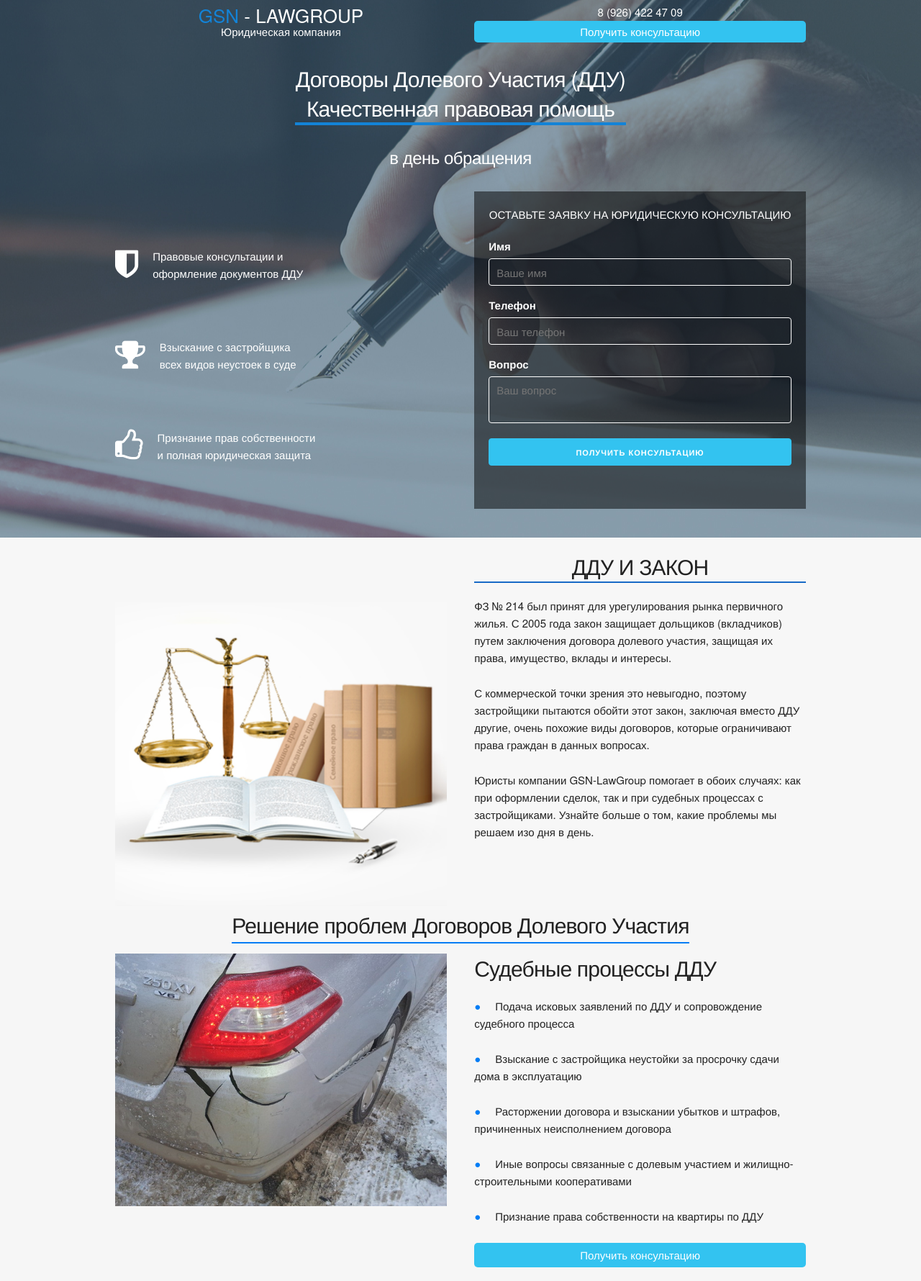
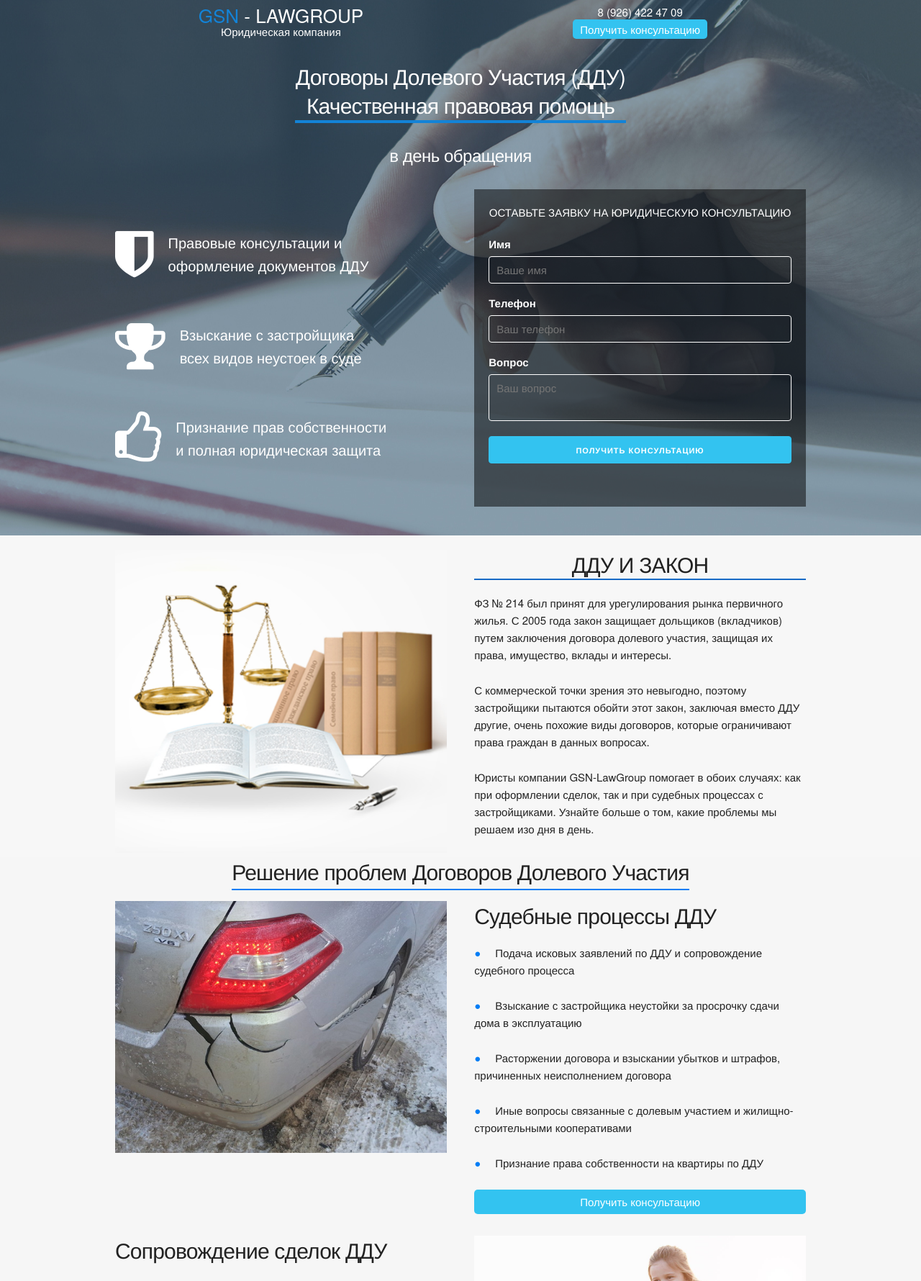
Before and after one commit to YellowAgency/lawers_landing, a Django app: page / in a window 1280 px wide. Shown: the top 1780 px of the page at 72% size. Run offline with Django 3.2, Linux system fonts and the light colour scheme; some libraries are stand-ins or nearby versions.

Commit message:
исправил текст на первом экране

```diff
--- a/static/css/contacts.css
+++ b/static/css/contacts.css
@@ -3,7 +3,6 @@
     background: url('../img/contacts_bg_left.jpg');
     background-size: cover;
     color: white;
-    margin-top: 30px;
 }
 .contacts__contacts__header_span{
     padding-bottom: 5px;
--- a/static/css/main.css
+++ b/static/css/main.css
@@ -50,12 +50,11 @@
 }
 
 .fiches {
-    margin: 65px 0;
-
+    margin: 40px 0;
 }
 
 .fiches__text {
-    margin: 13px 0 0 20px;
+   margin: 18px 0 0 20px;
 }
 
 .main__functions {
@@ -84,7 +83,7 @@
 
 .success__numbers {
     background: url("../img/success_numbers.jpg") center;
-    padding-top: 30px;
+    padding: 30px 0;
 }
 
 .success__numbers__tree-tops {
@@ -93,7 +92,6 @@
 
 .success__numbers__one-top {
     padding: 10px;
-    height: 150px;
 }
 
 .success__numbers__header {
@@ -194,7 +192,8 @@
     margin-top: 13px;
 }
 
-.fiches__margin{
+.fiches_p {
+    font-size: 20px;
     margin-bottom: 0;
 }
 
@@ -222,6 +221,20 @@
     color: white;
 }
 
+.consultation__a_decoration_small{
+    text-decoration: none;
+    color: white;
+    background-color: #33C3F0;
+    border-color: #33C3F0;
+    text-align: center;
+    border-radius: 5px;
+    padding: 3px 10px;
+}
+
+.consultation__a_decoration_small:hover{
+    text-decoration: none;
+    color: white;
+}
 
 /* стили модального окна */
 .modalDialog {
--- a/static/css/screen3.css
+++ b/static/css/screen3.css
@@ -14,9 +14,6 @@
     background-color: #f7f7f7;
 }
 
-.vocation-left{
-    padding-top: 70px;
-}
 
 .vocation_padding {
     padding-top: 10px;
--- a/templates/base.html
+++ b/templates/base.html
@@ -32,7 +32,7 @@
                     <h6 class="header__number_margin">
                         8 (926) 422 47 09
                     </h6>
-                    <a class="button-primary consultation consultation__a_decoration" href="#openModal" onclick="getConsultation(this)">Получить консультацию</a>
+                    <a class="button-primary consultation consultation__a_decoration_small" href="#openModal" onclick="getConsultation(this)">Получить консультацию</a>
 
                 </div>
             </div>
@@ -58,13 +58,13 @@
                 <div class="six columns">
                     <div class="row fiches">
                         <div class="u-pull-left fiches__icon">
-                            <i class="fa fa-shield fa-3x" aria-hidden="true"></i>
+                            <i class="fa fa-shield fa-5x" aria-hidden="true"></i>
                         </div>
                         <div class="u-pull-left fiches__text">
-                            <p class="fiches__margin">
+                            <p class="fiches_p">
                                 Правовые консультации и
                             </p>
-                            <p class="fiches__margin">
+                            <p class="fiches_p">
                                 оформление документов ДДУ
                             </p>
 
@@ -72,26 +72,26 @@
                     </div>
                     <div class="row fiches">
                         <div class="u-pull-left fiches__icon">
-                            <i class="fa fa-trophy fa-3x" aria-hidden="true"></i>
+                            <i class="fa fa-trophy fa-5x" aria-hidden="true"></i>
                         </div>
                         <div class="u-pull-left fiches__text">
-                            <p class="fiches__margin">
+                            <p class="fiches_p">
                                 Взыскание с застройщика
                             </p>
-                            <p class="fiches__margin">
+                            <p class="fiches_p">
                                 всех видов неустоек в суде
                             </p>
                         </div>
                     </div>
                     <div class="row fiches">
                         <div class="u-pull-left fiches__icon">
-                            <i class="fa fa-thumbs-o-up fa-3x" aria-hidden="true"></i>
+                            <i class="fa fa-thumbs-o-up fa-5x" aria-hidden="true"></i>
                         </div>
                         <div class="u-pull-left fiches__text">
-                            <p class="fiches__margin">
+                            <p class="fiches_p">
                                 Признание прав собственности
                             </p>
-                            <p class="fiches__margin">
+                            <p class="fiches_p">
                                 и полная юридическая защита
                             </p>
                         </div>
@@ -120,7 +120,7 @@
     <div class="vocation-background">
         <div class="container vocation">
             <div class="row">
-                <div class="six columns vocation-left">
+                <div class="six columns">
                     <img src="{% static 'img/vocation.jpg' %}" class="img-vocation">
                 </div>
                 <div class="six columns vocation-right">
@@ -281,9 +281,9 @@
                     </div>
                 </div>
                 <div class="offset-by-four four columns success__numbers__button">
-                    <button class="button-primary u-full-width">
+                    <div class="u-full-width">
                         <a class="button-primary consultation__a_decoration" href="#openModal" onclick="getConsultation(this)">Получить консультацию</a>
-                    </button>
+                    </div>
                 </div>
             </div>
         </div>
```
